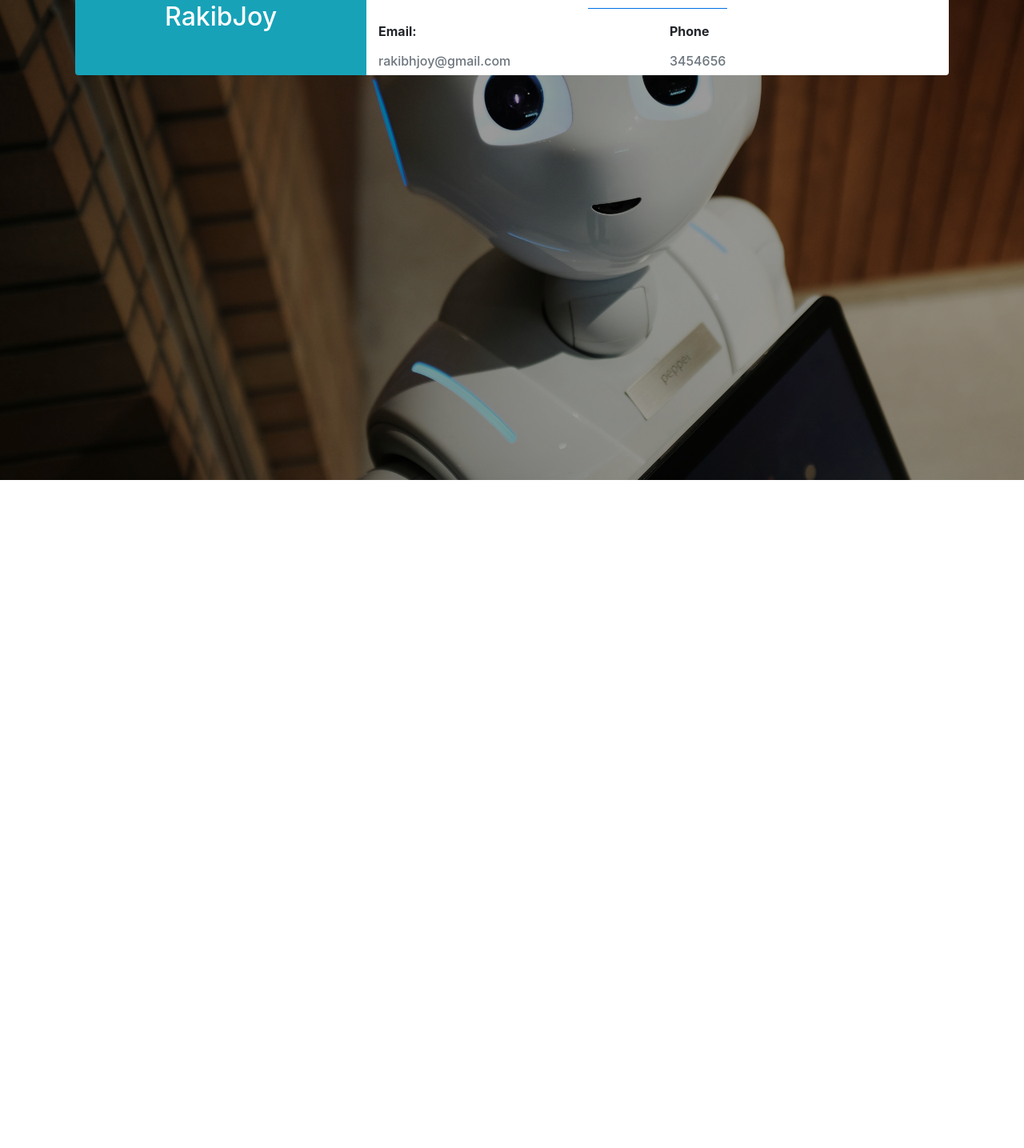
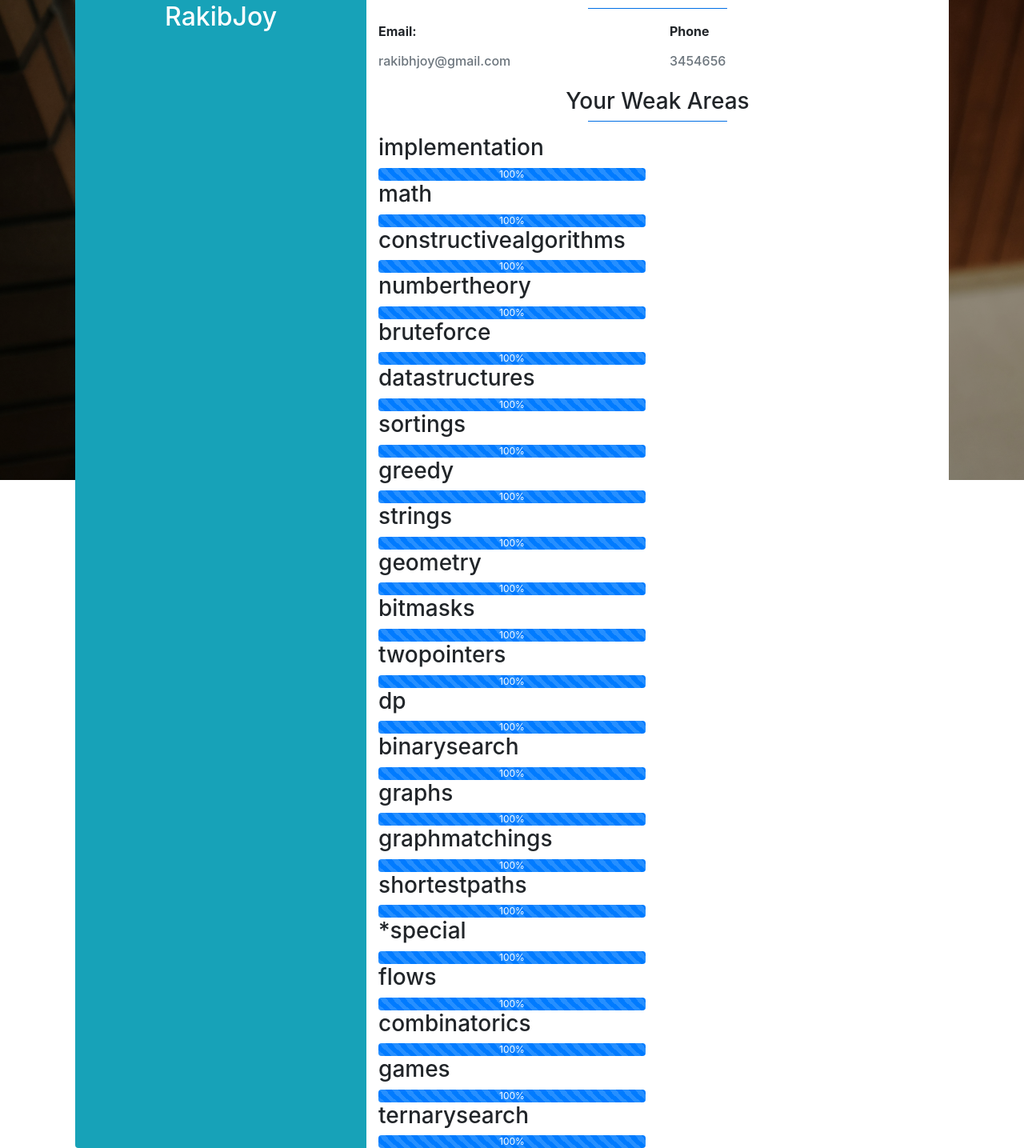
Before and after one commit to TheRakibJoy/ProblemBuddy, a Django app: page /profile/ in a window 1280 px wide. Shown: the part 200-1635 px from the top of the page at 80% size. Before the commit the page ends 800 px from the top, so only its background shows below. Run offline with Django 5.2, Linux system fonts and the light colour scheme; a user stored in the database is signed in; data comes from the database, SQL or seed files in the repository; both versions use the stored data as it was after the commit; data that the repository does not hold is empty; some libraries are stand-ins or nearby versions.

Commit message:
Implemented Weak Tags Showing in profile.

```diff
--- a/Recommender/Target.py
+++ b/Recommender/Target.py
@@ -1,7 +1,7 @@
 import requests
 import json
 def get_lo_hi(handle):
-    url = 'https://codeforces.com/api/user.rating?handle=' + handle
+    url = 'https://codeforces.com/api/user.info?handles=' + handle
     try:
         response = requests.get(url)
         x=response.json()
@@ -11,8 +11,8 @@ def get_lo_hi(handle):
         return (-1,-1)
     current=0
     for con in x['result']:
-        if con['newRating'] >= con['oldRating']:
-            current=max(current,con['newRating'])
+        if 'maxRating' in con:
+            current=int(con['maxRating'])
 
     target=0
     if current>=1900:
--- a/Recommender/views.py
+++ b/Recommender/views.py
@@ -77,7 +77,7 @@ def Recommend(request):
 
     Table = pd.DataFrame.from_records(Table.objects.all().values())
 
-    weak_tags = get_weak_tags(handle)
+    (weak_tags,percentage) = get_weak_tags(handle)
     res = give_me_problem(weak_tags,Table)
     random_index = random.randint(0,len(res)-1)
     pathabo = Table.iloc[res[random_index]]
@@ -97,17 +97,26 @@ def Profile(request):
 
     except:
         print("Not found")
+    (weak_tags,percentage)=get_weak_tags(handle)
     info = {
-        'handle': '',
-        'maxRating': int(0) ,
-        'maxRank': '',
-        'photo': '',
     }
     x=x["result"]
     x=x[0]
-    print(x)
     info['handle']=handle
     info['maxRating'] = int(x['maxRating'])
     info['maxRank'] = x['maxRank']
     info['photo'] = x['titlePhoto']
+    weak_list=[]
+    weak_tags=weak_tags.split(',')
+    for i in range(len(percentage)):
+        weak_list.append(list([weak_tags[i],percentage[i]]))
+    #sorting
+    for i in range(len(weak_list)):
+        for j in range(i+1,len(weak_list)):
+            if weak_list[j][1]>weak_list[i][1]:
+                tmp = weak_list[i]
+                weak_list[i]=weak_list[j]
+                weak_list[j]=tmp
+
+    info['weak_list']=weak_list
     return render(request,'profile.html',info)
--- a/Recommender/weak_tags.py
+++ b/Recommender/weak_tags.py
@@ -37,6 +37,7 @@ def get_weak_tags(handle):
                         map[tags[i]]+=1
                 tags = ', '.join(tags)
     nob = Counter.objects.filter(Tag_Name = 'users').last()
+    percentage =[]
     for ob in Counter.objects.all():
         if ob.Tag_Name== 'users':
             continue
@@ -55,6 +56,7 @@ def get_weak_tags(handle):
         if ob.Tag_Name in map:
             ase= map[ob.Tag_Name]
         if ase < dorkar:
+            percentage.append(round((dorkar-ase)*100/dorkar))
             weak_tags.append(str(ob.Tag_Name))
     weak_tags = ', '.join(weak_tags)
-    return weak_tags
+    return (weak_tags, percentage)
--- a/templates/profile.html
+++ b/templates/profile.html
@@ -27,6 +27,22 @@
                                 <h6 class="text-muted">3454656</h6>
                             </div>
                         </div>
+                        <div class="row-md-12">
+                            <h3 class="mt-3 text-center">Your Weak Areas</h3>
+                            <hr class="badge-primary mt-0 w-25">
+                            <div class="row">
+                                <div class="col-md-6">
+                                    {% for i in weak_list%}
+                                    <h3 class="progress-title">{{i.0}}</h3>
+                                    <div class="progress red">
+                                        <div class="progress-bar progress-bar-danger progress-bar-striped active" style="width:{{i.1}}%;">
+                                            <div class="progress-value">{{i.1}}%</div>
+                                        </div>
+                                    </div>
+                                    {% endfor %}
+                                </div>
+                            </div>
+                        </div>
                     </div>
                 </div>
             </div>
```
Also changed, not shown: db.sqlite3.
